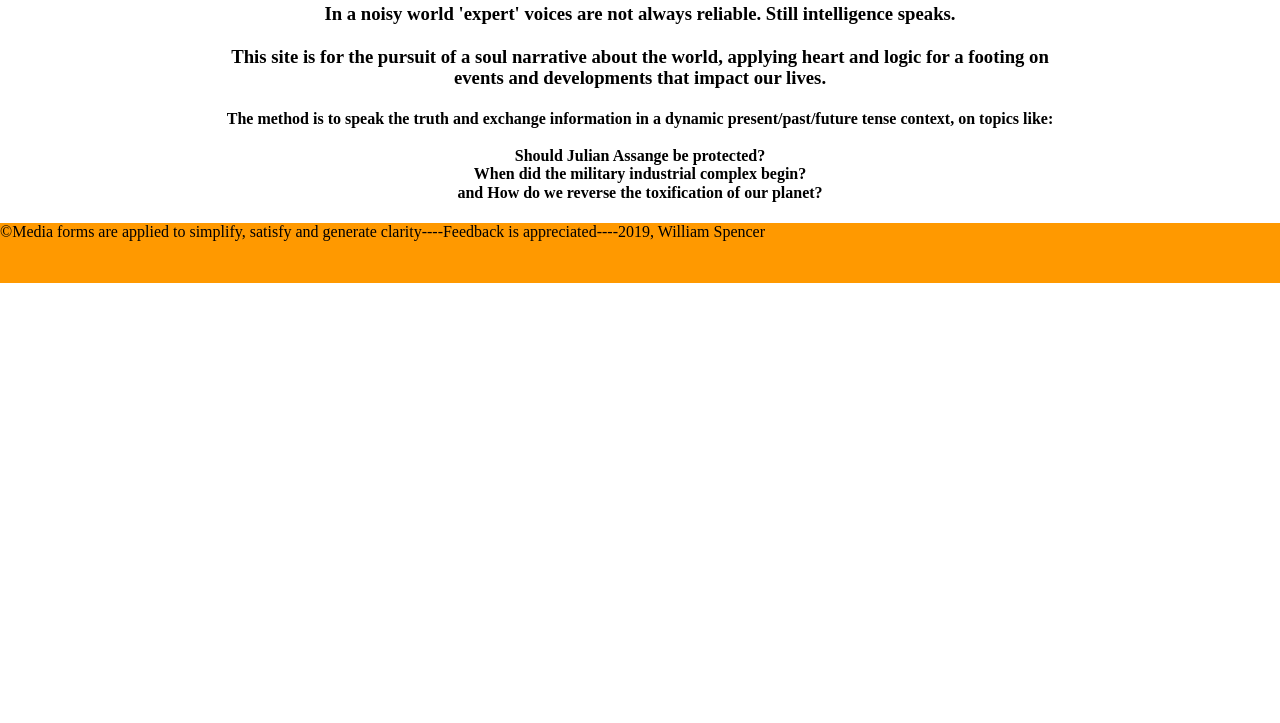
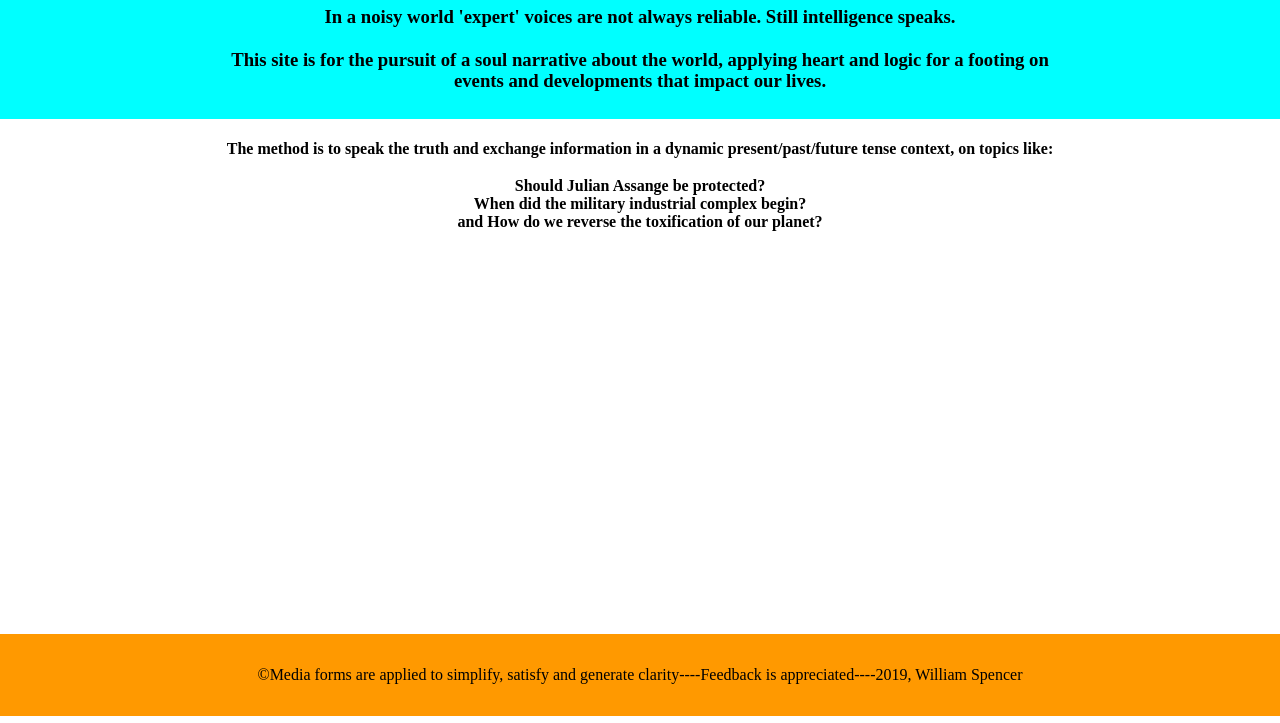
Before and after one commit to Snakehawk1/codelou-git, a plain HTML site: page index.html in a window 1280 px wide. Shown: the part 77-800 px from the top of the page. Drawn offline with Linux system fonts and the light colour scheme.

Commit message:
footer improved

```diff
--- a/css/main.css
+++ b/css/main.css
@@ -6,11 +6,10 @@
   box-sizing: border-box;
 }
 
-.top {
+header {
   padding-top: .2em;
   padding-bottom: .5em;
-  width: 100%;
-  background-color: #00ffff;
+  background: #00ffff;
 }
 
 .container {
@@ -24,14 +23,11 @@ h1 {
 }
 
 .main-footer {
-  padding-top: .1px;
-  height:  60px;
-  background-color: #ff9900;
+  text-align: center;
+  padding: 2em 0;
+  background: #ff9900;
 }
 
-.nested {
-  padding-left: 20px;
-}
 
 /* =============================================
             media queries
@@ -40,13 +36,13 @@ h1 {
  @media (min-width:  769px) {
 
    .wrap {
-      min-height:  calc(100vh-60px);
+      min-height:  calc(100vh - 89px);
    }
 
    .container {
      margin: 0 auto;
      width: 70%;
-     max-width: 1000px;
+     max-width: 1100px;
    }
 
 /*  potential lists or links though not placed or named
```
